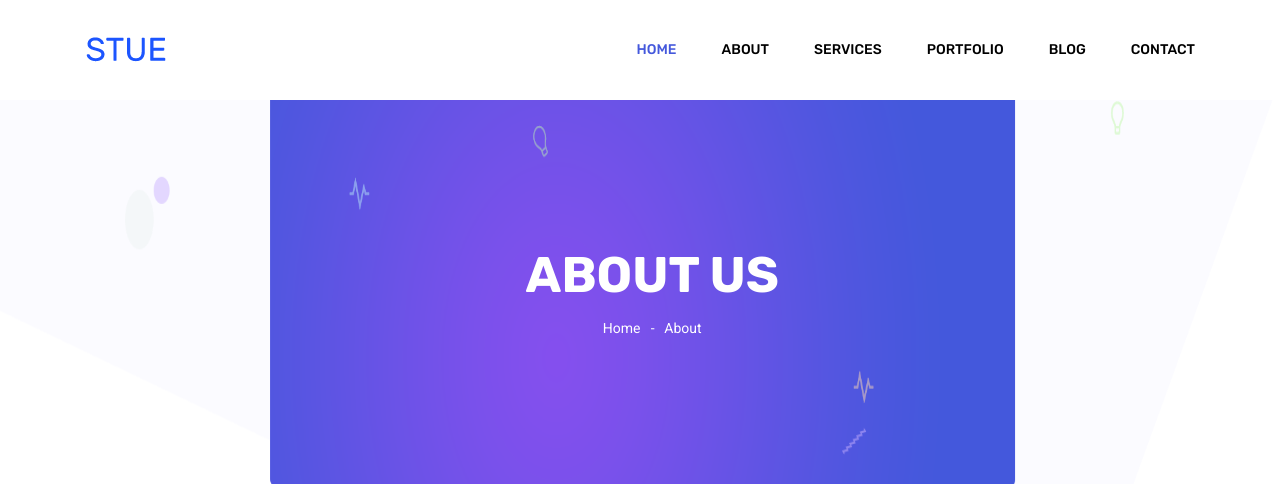
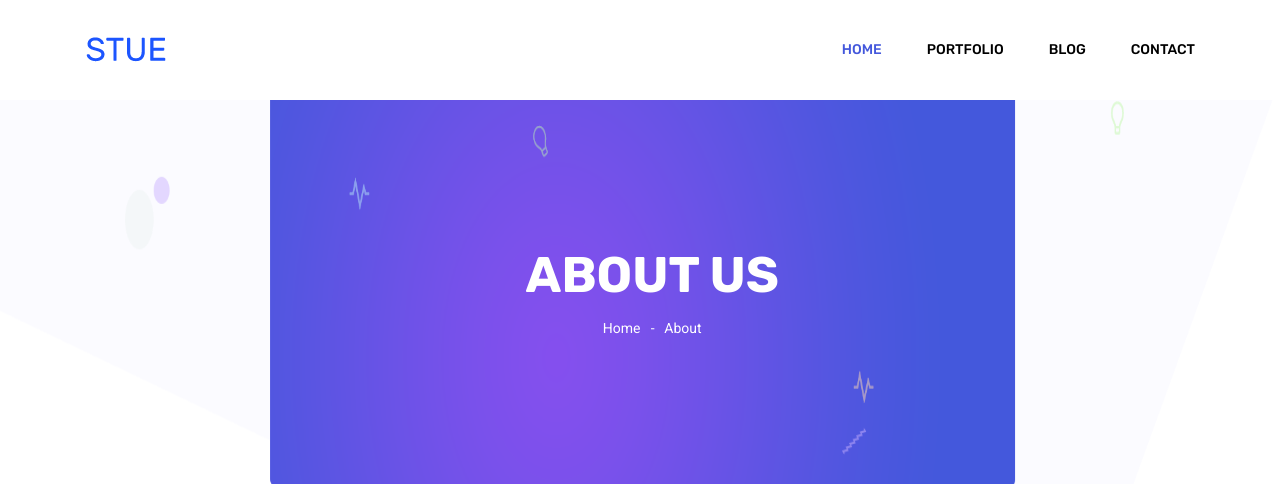
Before and after one commit to stuartelimu/satner, a Django app: page /about/ in a window 1280 px wide. Shown: the top 484 px of the page. Run offline with Django 3.2, Linux system fonts and the light colour scheme; some libraries are stand-ins or nearby versions.

Commit message:
remove about and services links

```diff
--- a/templates/base.html
+++ b/templates/base.html
@@ -36,8 +36,8 @@
           <div class="collapse navbar-collapse offset" id="navbarSupportedContent">
             <ul class="nav navbar-nav menu_nav justify-content-end">
               <li class="nav-item active"><a class="nav-link" href="/">Home</a></li>
-              <li class="nav-item"><a class="nav-link" href="{% url 'about' %}">About</a></li>
-              <li class="nav-item"><a class="nav-link" href="{% url 'services' %}">Services</a></li>
+              <!-- <li class="nav-item"><a class="nav-link" href="{% url 'about' %}">About</a></li> -->
+              <!-- <li class="nav-item"><a class="nav-link" href="{% url 'services' %}">Services</a></li> -->
               <li class="nav-item"><a class="nav-link" href="{% url 'project-list' %}">Portfolio</a></li>
               <li class="nav-item"><a class="nav-link" href="{% url 'post-list' %}">Blog</a></li>
 
```
